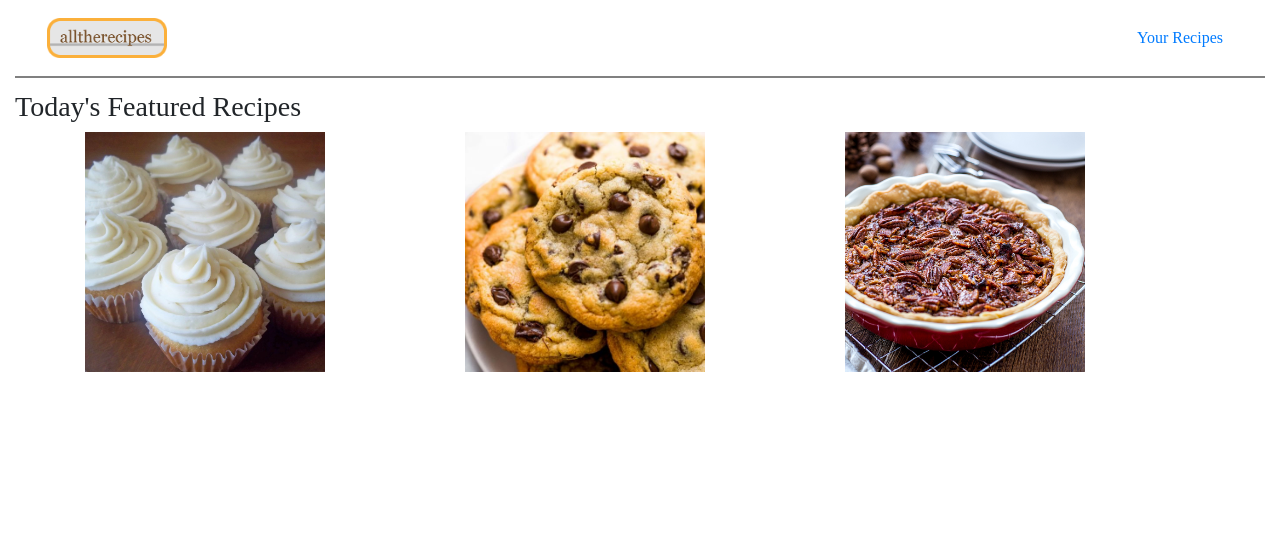
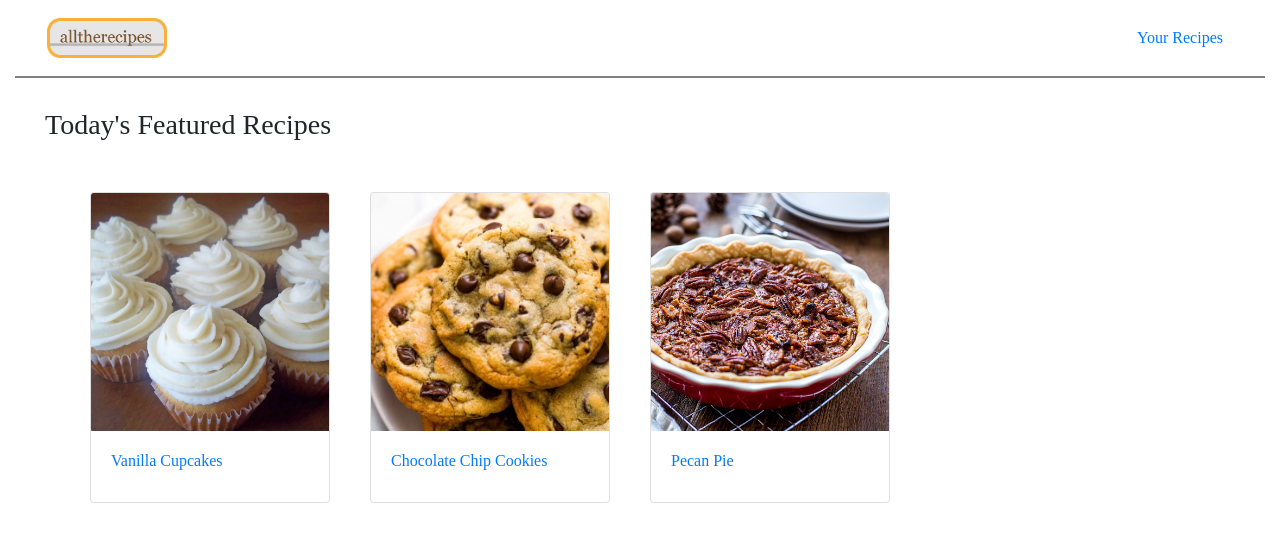
Before and after one commit to marissazhong/react-recipe-manager, a React (Create React App) app in the folder client/: page / in a window 1280 px wide. Shown: the top 542 px of the page. Built offline with nearby package versions, Linux system fonts and the light colour scheme.

Commit message:
stylize recipe index with bootstrap cards

```diff
--- a/client/public/index.html
+++ b/client/public/index.html
@@ -21,7 +21,11 @@
     -->
 
     <link rel="stylesheet" href="https://stackpath.bootstrapcdn.com/bootstrap/4.1.2/css/bootstrap.min.css" integrity="sha384-Smlep5jCw/wG7hdkwQ/Z5nLIefveQRIY9nfy6xoR1uRYBtpZgI6339F5dgvm/e9B" crossorigin="anonymous">
-
+    <style>
+      h3 {
+        margin: 30px;
+      }
+    </style>
     <title>React App</title>
   </head>
   <body>
--- a/client/src/components/recipes/RecipeList.js
+++ b/client/src/components/recipes/RecipeList.js
@@ -8,9 +8,12 @@ class RecipeList extends React.Component {
   render() {
     const recipes = this.props.recipes;
     const renderRecipes = Object.keys(recipes).map(recipeID =>
-        <div key={recipeID} className="col-lg-4">
-          <Link className="thumbnail" to={`recipes/${recipeID}`}><img src={Images[`${recipeID}.jpg`]} alt={recipes[recipeID].name} width="240px"/></Link>
-        </div>
+        <Link key={recipeID} className="card" to={`recipes/${recipeID}`} style={{ width: '240px', margin: '20px' }}>
+          <img className="card-img-top" src={Images[`${recipeID}.jpg`]} alt={recipes[recipeID].name} />
+          <div class="card-body">
+          <h6 class="card-title">{recipes[recipeID].name}</h6>
+          </div>
+        </Link>
     );
     return (
       <div className="container">
```
